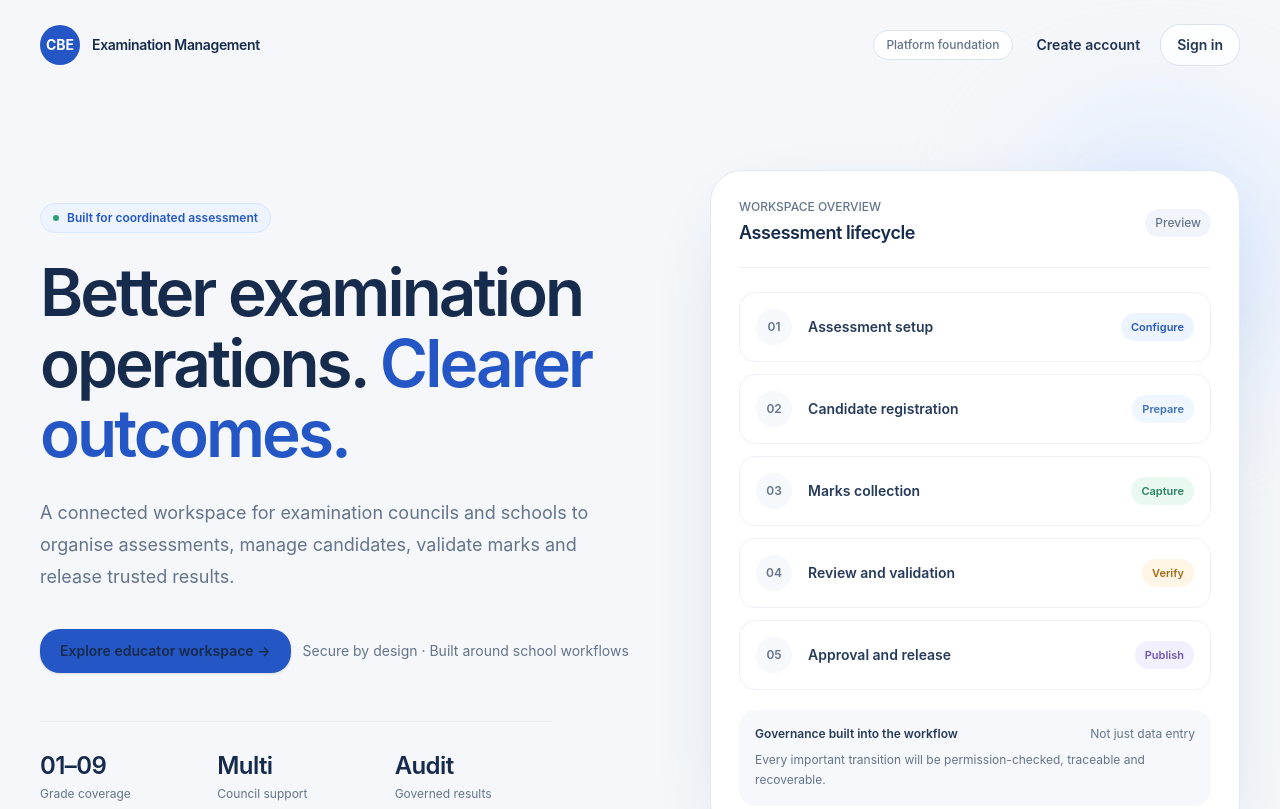
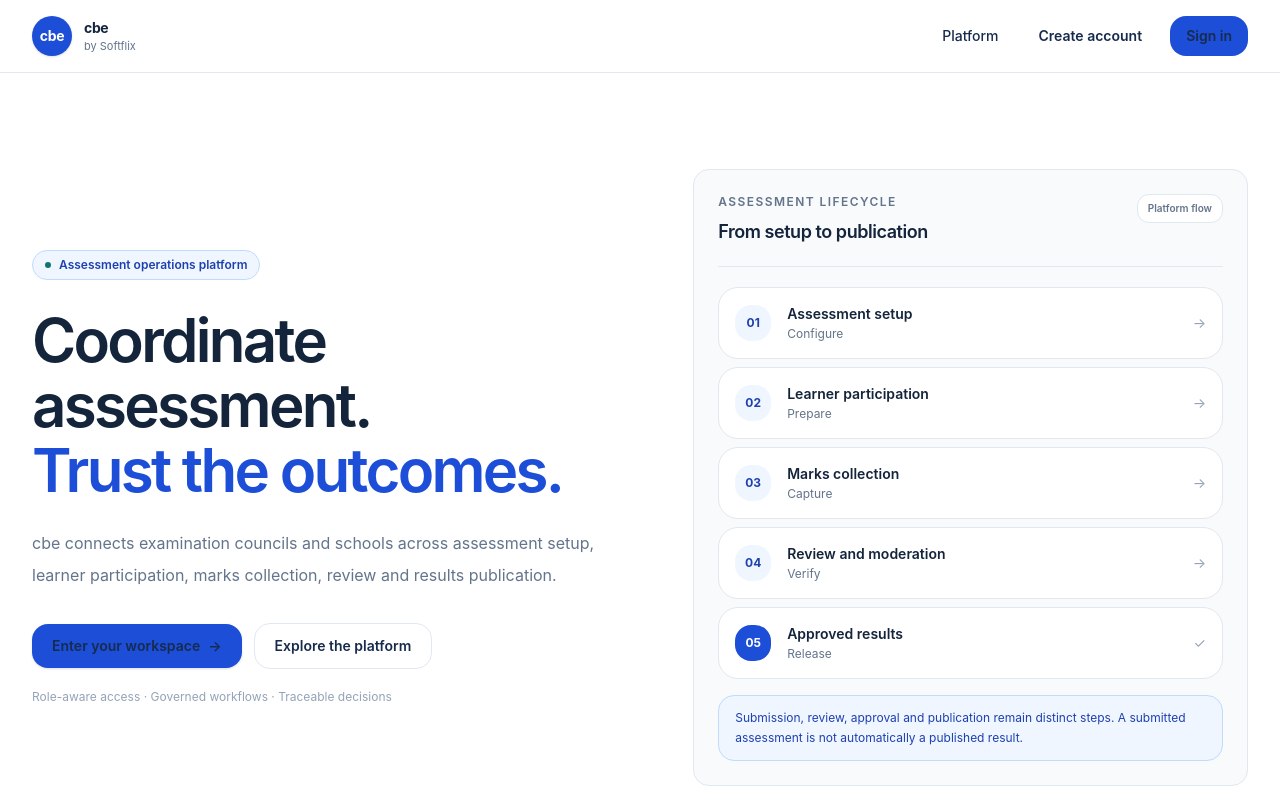
Before and after one commit to poptramark-eng/sentinel, a Next.js app in the folder apps/web/: page / in a window 1280 px wide. Shown: the top 809 px of the page. Built offline with nearby package versions, Linux system fonts and the light colour scheme.

Commit message:
feat(web): align public landing page with Astryx design system

```diff
--- a/apps/web/src/app/page.tsx
+++ b/apps/web/src/app/page.tsx
@@ -1,60 +1,59 @@
+"use client";
+
+import Link from "next/link";
+import { BrandLockup } from "../components/brand-lockup";
+
 const capabilities = [
-  { number: "01", title: "Assessment operations", description: "Configure examination periods, participating schools, grades, learning areas and entry windows." },
-  { number: "02", title: "Accurate mark collection", description: "Give educators a focused workspace for fast entry, validation, correction and safe submission." },
-  { number: "03", title: "Governed results", description: "Separate submission, review, approval and release so results are never published prematurely." },
-  { number: "04", title: "Meaningful reporting", description: "Turn approved results into clear school, cluster and council-level insights." },
+  { number: "01", title: "Assessment governance", description: "Configure assessment periods, grades, learning areas and assessment rules with clear ownership." },
+  { number: "02", title: "School operations", description: "Coordinate approved schools, classes, learners and teacher assignments in one connected workspace." },
+  { number: "03", title: "Controlled mark collection", description: "Support focused mark entry, validation, correction and submission without skipping review steps." },
+  { number: "04", title: "Trusted reporting", description: "Review performance and release governed results with traceable publication history." },
 ];
-
 const lifecycle = [
-  ["01", "Assessment setup", "Configure", "bg-[#edf4ff] text-[#2457c5]"],
-  ["02", "Candidate registration", "Prepare", "bg-[#f0f6ff] text-[#3c70bb]"],
-  ["03", "Marks collection", "Capture", "bg-[#eaf8f2] text-[#27825f]"],
-  ["04", "Review and validation", "Verify", "bg-[#fff6e8] text-[#a46a16]"],
-  ["05", "Approval and release", "Publish", "bg-[#f2efff] text-[#7054b8]"],
+  ["01", "Assessment setup", "Configure"],
+  ["02", "Learner participation", "Prepare"],
+  ["03", "Marks collection", "Capture"],
+  ["04", "Review and moderation", "Verify"],
+  ["05", "Approved results", "Release"],
 ];
 
 export default function HomePage() {
   return (
-    <main className="min-h-screen overflow-hidden">
-      <header className="mx-auto flex w-full max-w-7xl items-center justify-between px-6 py-6 lg:px-10">
-        <a href="/" className="flex items-center gap-3" aria-label="CBE Platform home">
-          <span className="grid size-10 place-items-center rounded-xl bg-[#2457c5] text-sm font-bold text-white">CBE</span>
-          <span className="text-sm font-semibold tracking-tight">Examination Management</span>
-        </a>
-        <div className="flex items-center gap-3"><span className="hidden rounded-full border border-[#dbe5f2] bg-white px-3 py-1.5 text-xs font-medium text-[#64748b] sm:inline">Platform foundation</span><div className="flex items-center gap-2"><a href="/register" className="hidden rounded-xl px-3 py-2.5 text-sm font-semibold text-[#64748b] hover:text-[#2457c5] sm:inline">Create account</a><a href="/login" className="rounded-xl border border-[#dbe3ee] bg-white px-4 py-2.5 text-sm font-semibold text-[#2457c5] transition hover:bg-[#f2f6ff]">Sign in</a></div></div>
+    <main className="min-h-screen bg-[var(--canvas)] text-[var(--ink)]">
+      <header className="border-b border-[var(--line)] bg-white">
+        <div className="mx-auto flex w-full max-w-[var(--content-max)] items-center justify-between px-5 py-4 sm:px-8">
+          <BrandLockup />
+          <nav aria-label="Main navigation" className="flex items-center gap-2 sm:gap-4">
+            <a href="#platform" className="hidden rounded-lg px-3 py-2 text-sm font-medium text-[var(--muted)] hover:bg-[var(--surface-subtle)] sm:inline-flex">Platform</a>
+            <Link href="/register" className="hidden rounded-lg px-3 py-2 text-sm font-semibold text-[var(--muted)] hover:text-[var(--brand-strong)] sm:inline-flex">Create account</Link>
+            <Link href="/login" className="inline-flex min-h-10 items-center justify-center rounded-lg bg-[var(--brand)] px-4 py-2 text-sm font-semibold text-white transition hover:bg-[var(--brand-strong)] focus-visible:outline-none focus-visible:ring-4 focus-visible:ring-[var(--brand-soft)]">Sign in</Link>
+          </nav>
+        </div>
       </header>
-
-      <section className="mx-auto grid w-full max-w-7xl gap-12 px-6 pb-20 pt-12 lg:grid-cols-[1.08fr_0.92fr] lg:items-center lg:px-10 lg:pb-28 lg:pt-20">
-        <div>
-          <div className="mb-6 inline-flex items-center gap-2 rounded-full border border-[#d8e6ff] bg-[#edf4ff] px-3 py-1.5 text-xs font-semibold text-[#2457c5]"><span className="size-1.5 rounded-full bg-[#2e9b75]" />Built for coordinated assessment</div>
-          <h1 className="max-w-3xl text-4xl font-semibold leading-[1.08] tracking-[-0.045em] text-[#172b4d] sm:text-5xl lg:text-[4.1rem]">Better examination operations. <span className="text-[#2457c5]">Clearer outcomes.</span></h1>
-          <p className="mt-7 max-w-xl text-base leading-8 text-[#64748b] sm:text-lg">A connected workspace for examination councils and schools to organise assessments, manage candidates, validate marks and release trusted results.</p>
-          <div className="mt-9 flex flex-wrap items-center gap-3"><a href="/prototype/marks-entry" className="rounded-xl bg-[#2457c5] px-5 py-3 text-sm font-semibold text-white shadow-sm transition hover:bg-[#1e49a6]">Explore educator workspace →</a><span className="text-sm text-[#64748b]">Secure by design · Built around school workflows</span></div>
-          <div className="mt-12 grid max-w-lg grid-cols-3 gap-5 border-t border-[#e5eaf1] pt-7">
-            <div><p className="text-2xl font-semibold tracking-tight">01–09</p><p className="mt-1 text-xs text-[#64748b]">Grade coverage</p></div>
-            <div><p className="text-2xl font-semibold tracking-tight">Multi</p><p className="mt-1 text-xs text-[#64748b]">Council support</p></div>
-            <div><p className="text-2xl font-semibold tracking-tight">Audit</p><p className="mt-1 text-xs text-[#64748b]">Governed results</p></div>
+      <section className="border-b border-[var(--line)] bg-white">
+        <div className="mx-auto grid w-full max-w-[var(--content-max)] gap-12 px-5 py-16 sm:px-8 sm:py-20 lg:grid-cols-[1.05fr_0.95fr] lg:items-center lg:py-24">
+          <div>
+            <p className="inline-flex items-center gap-2 rounded-full border border-[var(--brand-border)] bg-[var(--brand-soft)] px-3 py-1.5 text-xs font-semibold text-[var(--brand-strong)]"><span className="size-1.5 rounded-full bg-[var(--accent)]" />Assessment operations platform</p>
+            <h1 className="mt-7 max-w-3xl text-4xl font-semibold leading-[1.08] tracking-[-0.045em] text-[var(--ink-strong)] sm:text-5xl lg:text-[3.75rem]">Coordinate assessment.<span className="block text-[var(--brand)]">Trust the outcomes.</span></h1>
+            <p className="mt-6 max-w-xl text-base leading-8 text-[var(--muted)]">cbe connects examination councils and schools across assessment setup, learner participation, marks collection, review and results publication.</p>
+            <div className="mt-8 flex flex-wrap items-center gap-3">
+              <Link href="/login" className="inline-flex min-h-11 items-center justify-center rounded-lg bg-[var(--brand)] px-5 py-3 text-sm font-semibold text-white shadow-sm transition hover:bg-[var(--brand-strong)] focus-visible:outline-none focus-visible:ring-4 focus-visible:ring-[var(--brand-soft)]">Enter your workspace <span aria-hidden="true" className="ml-2">→</span></Link>
+              <a href="#platform" className="inline-flex min-h-11 items-center justify-center rounded-lg border border-[var(--line)] bg-white px-5 py-3 text-sm font-semibold text-[var(--ink)] transition hover:bg-[var(--surface-subtle)]">Explore the platform</a>
+            </div>
+            <p className="mt-5 text-xs text-[var(--subtle)]">Role-aware access · Governed workflows · Traceable decisions</p>
           </div>
-        </div>
-
-        <div className="relative">
-          <div className="absolute -right-12 -top-12 size-64 rounded-full bg-[#dceaff] blur-3xl" />
-          <div className="relative rounded-[2rem] border border-[#e3eaf3] bg-white p-5 shadow-[0_24px_80px_-40px_rgba(31,65,125,0.32)] sm:p-7">
-            <div className="flex items-center justify-between border-b border-[#edf0f5] pb-5"><div><p className="text-xs font-medium text-[#64748b]">WORKSPACE OVERVIEW</p><p className="mt-1 text-lg font-semibold tracking-tight">Assessment lifecycle</p></div><span className="rounded-lg bg-[#f1f5fb] px-2.5 py-1.5 text-xs font-medium text-[#64748b]">Preview</span></div>
-            <div className="mt-6 space-y-3">
-              {lifecycle.map(([step, label, action, tone]) => <div key={step} className="flex items-center gap-4 rounded-2xl border border-[#edf0f5] p-4"><span className="grid size-9 shrink-0 place-items-center rounded-xl bg-[#f6f8fb] text-xs font-semibold text-[#64748b]">{step}</span><span className="min-w-0 flex-1 text-sm font-semibold text-[#263b5b]">{label}</span><span className={`rounded-lg px-2.5 py-1.5 text-[11px] font-semibold ${tone}`}>{action}</span></div>)}
-            </div>
-            <div className="mt-5 rounded-2xl bg-[#f6f8fb] p-4"><div className="flex items-center justify-between text-xs"><span className="font-semibold text-[#263b5b]">Governance built into the workflow</span><span className="text-[#64748b]">Not just data entry</span></div><p className="mt-2 text-xs leading-5 text-[#64748b]">Every important transition will be permission-checked, traceable and recoverable.</p></div>
+          <div className="rounded-2xl border border-[var(--line)] bg-[var(--surface-subtle)] p-4 sm:p-6">
+            <div className="flex items-start justify-between gap-4 border-b border-[var(--line)] pb-5"><div><p className="text-xs font-semibold uppercase tracking-[0.12em] text-[var(--muted)]">Assessment lifecycle</p><h2 className="mt-2 text-lg font-semibold tracking-tight text-[var(--ink-strong)]">From setup to publication</h2></div><span className="rounded-md border border-[var(--line)] bg-white px-2.5 py-1.5 text-[10px] font-semibold text-[var(--muted)]">Platform flow</span></div>
+            <ol className="mt-5 space-y-2">{lifecycle.map(([number, title, action], index) => <li key={number} className="flex items-center gap-4 rounded-xl border border-[var(--line)] bg-white p-4"><span className={index === 4 ? "grid size-9 shrink-0 place-items-center rounded-lg bg-[var(--brand)] text-xs font-bold text-white" : "grid size-9 shrink-0 place-items-center rounded-lg bg-[var(--brand-soft)] text-xs font-bold text-[var(--brand-strong)]"}>{number}</span><span className="min-w-0 flex-1"><span className="block text-sm font-semibold text-[var(--ink-strong)]">{title}</span><span className="mt-0.5 block text-xs text-[var(--muted)]">{action}</span></span><span aria-hidden="true" className="text-sm text-[var(--subtle)]">{index === 4 ? "✓" : "→"}</span></li>)}</ol>
+            <p className="mt-4 rounded-lg border border-[var(--brand-border)] bg-[var(--brand-soft)] px-4 py-3 text-xs leading-5 text-[var(--brand-strong)]">Submission, review, approval and publication remain distinct steps. A submitted assessment is not automatically a published result.</p>
           </div>
         </div>
       </section>
-
-      <section className="border-y border-[#e5eaf1] bg-white"><div className="mx-auto max-w-7xl px-6 py-16 lg:px-10 lg:py-20">
-        <div className="max-w-2xl"><p className="text-xs font-semibold uppercase tracking-[0.16em] text-[#2457c5]">Product principles</p><h2 className="mt-3 text-3xl font-semibold tracking-[-0.035em] text-[#172b4d] sm:text-4xl">Designed around the work schools actually do.</h2><p className="mt-4 leading-7 text-[#64748b]">The experience will prioritise clarity, safe corrections, low-friction data entry and useful feedback across desktop, tablet and mobile.</p></div>
-        <div className="mt-10 grid gap-4 sm:grid-cols-2 lg:grid-cols-4">{capabilities.map((item) => <article key={item.number} className="rounded-2xl border border-[#e5eaf1] bg-white p-5"><p className="text-xs font-semibold text-[#2457c5]">{item.number}</p><h3 className="mt-5 text-base font-semibold text-[#172b4d]">{item.title}</h3><p className="mt-2 text-sm leading-6 text-[#64748b]">{item.description}</p></article>)}</div>
-      </div></section>
-
-      <footer className="mx-auto flex max-w-7xl flex-col gap-2 px-6 py-8 text-xs text-[#64748b] sm:flex-row sm:items-center sm:justify-between lg:px-10"><span>© {new Date().getFullYear()} CBE Examination Management Platform</span><span>Foundation build · Synthetic data only</span></footer>
+      <section id="platform" className="mx-auto w-full max-w-[var(--content-max)] px-5 py-16 sm:px-8 sm:py-20">
+        <div className="max-w-2xl"><p className="text-xs font-bold uppercase tracking-[0.14em] text-[var(--brand-strong)]">One connected platform</p><h2 className="mt-3 text-3xl font-semibold tracking-[-0.035em] text-[var(--ink-strong)] sm:text-4xl">Built around the work councils and schools need to do.</h2><p className="mt-4 text-sm leading-7 text-[var(--muted)]">Each workspace is organised around the responsibilities of its users, with clear feedback and consistent interaction patterns across devices.</p></div>
+        <div className="mt-9 grid gap-4 sm:grid-cols-2 xl:grid-cols-4">{capabilities.map((item) => <article key={item.number} className="rounded-xl border border-[var(--line)] bg-white p-5 shadow-[var(--shadow-card)]"><p className="text-xs font-bold tabular-nums text-[var(--brand)]">{item.number}</p><h3 className="mt-5 text-base font-semibold text-[var(--ink-strong)]">{item.title}</h3><p className="mt-2 text-sm leading-6 text-[var(--muted)]">{item.description}</p></article>)}</div>
+      </section>
+      <footer className="border-t border-[var(--line)] bg-white"><div className="mx-auto flex w-full max-w-[var(--content-max)] flex-col gap-3 px-5 py-7 text-xs text-[var(--muted)] sm:flex-row sm:items-center sm:justify-between sm:px-8"><span>© {new Date().getFullYear()} cbe. A product by Softflix.</span><span>Assessment operations · School coordination · Trusted results</span></div></footer>
     </main>
   );
 }
```
